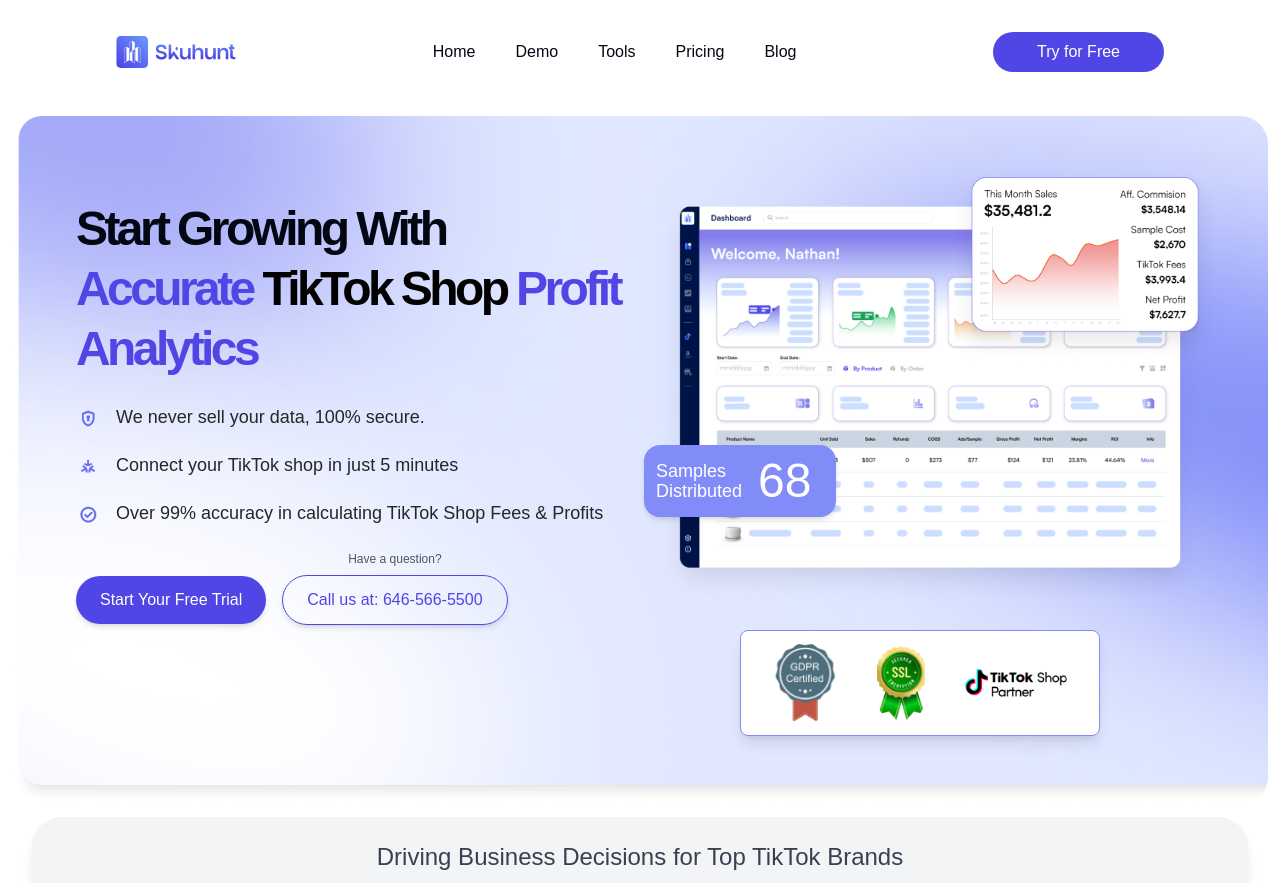
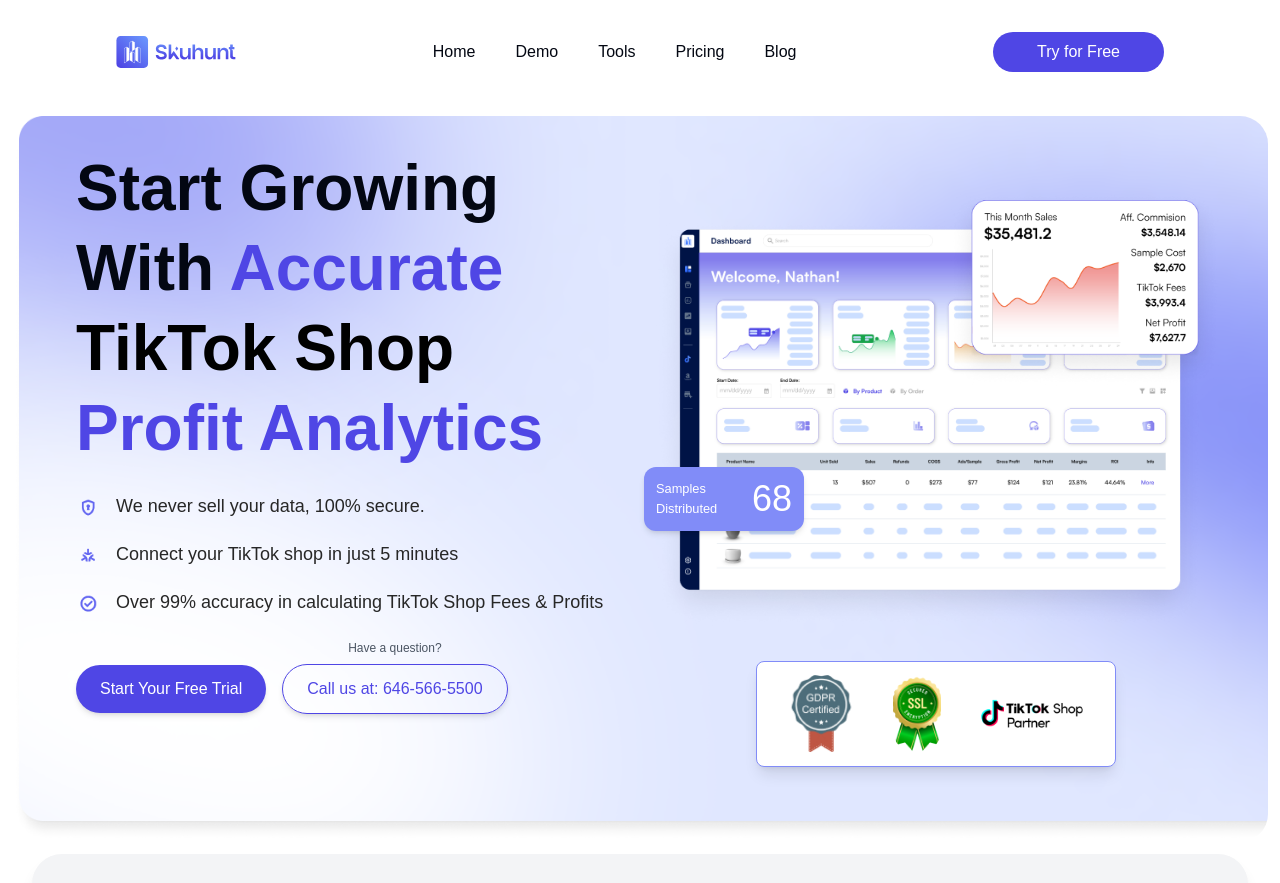
Before and after one commit to khursheedahmedd/SkuHUnt, a Next.js app: page / in a window 1280 px wide. Shown: the top 883 px of the page. Built offline with nearby package versions, Linux system fonts and the light colour scheme; a web font is replaced by a local one.

Commit message:
add readme and comments

```diff
--- a/src/app/component/CardComponent.tsx
+++ b/src/app/component/CardComponent.tsx
@@ -1,46 +1,3 @@
-// import React from "react";
-
-// const CardComponent: React.FC = () => {
-//   return (
-//     <div className="flex flex-col  items-center p-6 rounded-[30px] bg-gray-100 shadow-lg mx-auto w-full max-w-screen-2xl  sm:w-[85%]">
-//       {/* Logos Section */}
-//       <div className="text-center pb-6 text-gray-700 font-medium">
-//         <p className="text-xl sm:text-2xl">
-//           Driving Business Decisions for Top TikTok Brands
-//         </p>
-//       </div>
-
-//       {/* Logos Container */}
-//       <div className="max-w-full">
-//         <div className="flex md:flex-row md:px-4  flex-col items-center justify-center gap-6 sm:gap-12 md:gap-18 lg:gap-48 px-4 sm:px-8">
-//           <img
-//             src="/ENGISHT LOGO 1.svg"
-//             alt="Logo 1"
-//             className="h-28 w-28 sm:h-32 sm:w-32 md:h-32 md:w-32 lg:h-40 lg:w-40 md:m-18 object-contain max-w-full md:max-w-22"
-//           />
-//           <img
-//             src="/Group.svg"
-//             alt="Logo 2"
-//             className="h-28 w-28 sm:h-32 sm:w-32 md:h-32 md:w-32 lg:h-40 lg:w-40 object-contain max-w-full md:max-w-42"
-//           />
-//           <img
-//             src="/Asset 4 1.svg"
-//             alt="Logo 3"
-//             className="h-28 w-28 sm:h-32 sm:w-32 md:h-32 md:w-32 lg:h-40 lg:w-40 object-contain max-w-full md:max-w-32"
-//           />
-//           <img
-//             src="/plexo logo 1.svg"
-//             alt="Logo 4"
-//             className="h-28 w-28 sm:h-32 sm:w-32 md:h-32 md:w-32 lg:h-40 lg:w-40 object-contain md:mr-18 max-w-full md:max-w-32"
-//           />
-//         </div>
-//       </div>
-//     </div>
-//   );
-// };
-
-// export default CardComponent;
-
 import React from "react";
 
 const CardComponent: React.FC = () => {
@@ -48,6 +5,7 @@
     <div className="flex flex-col items-center p-6 rounded-[30px] bg-gray-100 shadow-lg mx-auto w-full max-w-screen-2xl sm:w-[95%]">
       {/* Logos Section */}
       <div className="text-center pb-6 text-gray-500 md:text-gray-700 font-medium">
+        {/* Section Title */}
         <p className="text-xl md:text-2xl">
           Driving Business Decisions for Top TikTok Brands
         </p>
@@ -55,11 +13,12 @@
 
       {/* Logos Container */}
       <div className="max-w-full">
-        <div className="flex md:flex-row md:px-4  flex-col items-center justify-center gap-12 sm:gap-12 md:gap-18 lg:gap-48 px-4 sm:px-8">
+        <div className="flex md:flex-row md:px-4 flex-col items-center justify-center gap-12 sm:gap-12 md:gap-18 lg:gap-48 px-4 sm:px-8">
+          {/* Individual Logos */}
           <img
             src="/ENGISHT LOGO 1.svg"
             alt="Logo 1"
-            className="h-auto w-[20%] pl-4 min-w-[100px] max-w-[150px] object-contain"
+            className="h-auto w-[20%] min-w-[100px] max-w-[150px] object-contain"
           />
           <img
             src="/Group.svg"
@@ -74,7 +33,7 @@
           <img
             src="/plexo logo 1.svg"
             alt="Logo 4"
-            className="h-auto w-[20%] min-w-[100px] pr-4 max-w-[150px] object-contain"
+            className="h-auto w-[20%] min-w-[100px] max-w-[150px] object-contain"
           />
         </div>
       </div>
--- a/src/app/component/Footer.tsx
+++ b/src/app/component/Footer.tsx
@@ -1,9 +1,12 @@
 import React from "react";
 
+{
+  /*Footer component */
+}
 const Footer: React.FC = () => {
   return (
     <footer
-      className="flex flex-col items-start  md:gap-24 gap-20 py-8 md:py-12 px-6 sm:px-12 lg:px-16 xl:px-24"
+      className="flex flex-col items-start  md:gap-24 gap-20 py-8 md:py-12 px-6 sm:px-12 lg:px-16 xl:px-24" //Footer background styling
       style={{
         borderRadius: "40px 40px 0px 0px",
         background: "linear-gradient(180deg, #6C9CFF 0%, #FCFCFC 100%)",
@@ -27,8 +30,10 @@
         >
           Let’s Sit & Talk
         </h2>
-
+        {/*Email section */}
+        {/*Email background and alignemnt adjustment */}
         <div className="flex flex-col sm:flex-row mb-8 items-start sm:items-center gap-4 w-full sm:w-auto sm:justify-between">
+          {/*Email Form styling */}
           <form className="flex flex-col w-full sm:w-auto justify-start sm:justify-center items-start sm:items-center">
             <div className="relative w-full">
               <input
--- a/src/app/component/Hero.css
+++ b/src/app/component/Hero.css
@@ -8,21 +8,8 @@
   }
 
   .responsive-container {
-    width: 12rem;
-    max-width: 500px;
-    bottom: 10rem;
-    /* text-size-adjust: 0.25rem; */
-    padding: 12px;
-    font-size: 5%;
-    left: -12px;
-
-  }
-}
-
-@media (min-width: 1024px) and (max-width: 1400px) {
-  .responsive-container {
-    width: 12rem;
-    max-width: 500px;
+    width: 9rem;
+    max-width: 300px;
     bottom: 10rem;
     /* text-size-adjust: 0.25rem; */
     padding: 12px;
@@ -30,6 +17,19 @@
     left: -12px;
   }
 }
+
+@media (min-width: 1024px) and (max-width: 1400px) {
+  .responsive-container {
+    width: 10rem;
+    max-width: 400px;
+    bottom: 10rem;
+    /* text-size-adjust: 0.25rem; */
+    padding: 12px;
+    font-size: 5%;
+    left: -12px;
+  }
+}
+
 @media (min-width: 1024px) and (max-width: 1300px) {
   .tiktok-container {
     width: 60%; /* Increase the size of the image */
@@ -54,3 +54,66 @@
     margin-top: -80%;
   }
 } */
+
+@media (min-width: 468px) and (max-width: 768px) {
+  .analysis-container {
+    width: 40%;
+    max-width: 500px;
+    /* bottom: 50%; */
+    /* text-size-adjust: 0.5rem; */
+    /* left: 30%; */
+  }
+  .image-size {
+    height: 30%;
+    width: 30%;
+  }
+}
+
+@media (min-width: 468px) and (max-width: 639px) {
+  .sm-tiktok-container {
+    width: 32%;
+    /* height: 20%; */
+    max-width: 700px;
+    bottom: 27%;
+    /* text-size-adjust: 0.5rem; */
+    /* left: 30%; */
+  }
+  .sm-image-size {
+    height: 26%;
+    width: 26%;
+  }
+}
+
+@media (min-width: 640px) and (max-width: 768px) {
+  .md-tiktok-container {
+    width: 28%;
+    max-width: 700px;
+    bottom: 23%;
+    /* max-height: 16%; */
+    /* text-size-adjust: 0.5rem; */
+    /* left: 30%; */
+  }
+  .md-image-size {
+    height: 30%;
+    width: 30%;
+  }
+}
+
+@media (min-width: 768px) and (max-width: 1024px) {
+  .lg-tiktok-container {
+    width: 35%;
+    max-width: 800px;
+    bottom: 28%;
+  }
+  .lg-image-size {
+    height: 27%;
+    width: 27%;
+  }
+  .lg-analysis-container {
+    width: 40%;
+    max-width: 500px;
+    /* bottom: 50%; */
+    /* text-size-adjust: 0.5rem; */
+    /* left: 30%; */
+  }
+}
--- a/src/app/component/Hero.tsx
+++ b/src/app/component/Hero.tsx
@@ -1,14 +1,18 @@
 import React from "react";
 import "./Hero.css";
 
+// Hero Component: Displays the main section with promotional content and call-to-action buttons
 const Hero: React.FC = () => {
   return (
     <div className="">
-      <section className="flex flex-col items-center bg-mobile-gradient md:bg-tablet-image p-10 bg-cover bg-no-repeat lg:bg-desktop-image rounded-[28px] md:p-20 lg:py-8 lg:px-16 mx-auto lg:max-w-[100rem] xl:max-w-[200rem]">
+      {/* Section Container: Includes background styles and layout settings */}
+      <section className="flex flex-col items-center bg-mobile-gradient sm:bg-tablet-image p-10 bg-cover bg-no-repeat lg:bg-desktop-image rounded-[28px] md:p-20 lg:py-8 lg:px-16 lg:max-w-[100rem] xl:max-w-[200rem]">
         {/* Text Section */}
-        <div className=" flex flex-col lg:flex-row items-center text-center lg:text-left w-full lg:gap-8">
+        <div className="flex flex-col lg:flex-row items-center text-center lg:text-left w-full lg:gap-8">
+          {/* Left Column: Text and Call-to-Actions */}
           <div className="flex flex-col lg:items-start w-full lg:w-1/2 space-y-6">
-            <p className="text-3xl text-wrap lg:text-[3.0rem] md:text-[3rem] font-bold font-satoshi leading-tight lg:tracking-[-3.6px] capitalize  mb-2 lg:mb-0">
+            {/* Main Heading */}
+            <p className="text-3xl text-wrap lg:text-[4.0rem] md:text-[3rem] font-bold leading-tight mb-2 lg:mb-0">
               <span className="text-gray-950 lg:space-x-4">
                 Start Growing With{" "}
               </span>
@@ -18,17 +22,21 @@
                 Profit Analytics
               </span>
             </p>
+
+            {/* Feature Descriptions */}
             <div className="text-sm text-[#272727] space-y-5">
+              {/* Feature 1 */}
               <div className="flex items-start space-x-4 text-left rounded-xl">
                 <img
                   src="/secure-icon.png"
                   alt="Shield Icon"
-                  className="w-6 h-6 mt-1" /* Adjust width and height as needed */
+                  className="w-6 h-6 mt-1"
                 />
                 <p className="font-satoshi text-lg leading-7">
                   We never sell your data, 100% secure.
                 </p>
               </div>
+              {/* Feature 2 */}
               <div className="flex items-start space-x-4 text-left">
                 <img
                   src="/connect-icon.png"
@@ -39,6 +47,7 @@
                   Connect your TikTok shop in just 5 minutes
                 </p>
               </div>
+              {/* Feature 3 */}
               <div className="flex text-left items-start space-x-4">
                 <img
                   src="/acuurate-icon.png"
@@ -51,10 +60,13 @@
               </div>
             </div>
 
+            {/* Call-to-Action Buttons */}
             <div className="flex flex-col md:flex-row items-center md:items-center md:space-x-4 space-y-4 md:space-y-0 w-full ">
+              {/* Free Trial Button */}
               <button className="bg-indigo-600 text-white py-3 px-6 rounded-full shadow-md hover:bg-indigo-500 transition md:mt-6 duration-300 w-full sm:w-3/4 md:w-auto">
                 Start Your Free Trial
               </button>
+              {/* Contact Section */}
               <div className="flex flex-col items-center md:mt-8 w-full sm:w-3/4 md:w-auto ">
                 <p className="text-gray-600 mb-2 font-satoshi text-xs hidden md:block">
                   Have a question?
@@ -66,53 +78,57 @@
             </div>
           </div>
 
-          {/* Image Section */}
-          <div className="relative w-full md:w-1/2 mt-11 md:mt-[3rem] flex justify-center items-center">
+          {/* Right Column: Image Section */}
+          <div className="relative w-full lg:w-1/2 mt-11 lg:mt-[3rem] flex justify-center items-center">
+            {/* Dashboard Analytics Image */}
             <div className="relative w-full max-w-[82rem] mx-auto md:mx-0">
               <img
                 src="/DashBord.png"
                 alt="Dashboard Analytics"
                 className="object-cover rounded-lg w-full "
               />
-              <div className="relative max-w-[13rem] responsive-container lg:flex flex-row mx-0 gap-4 items-center md:bottom-20 lg:bottom-[19rem]  left-18 right-auto bg-indigo-400 text-white py-5 px-6 rounded-2xl hidden shadow-md">
-                <div className="font-satoshi  text-[18px] font-medium leading-[20px] space-y-2">
+              {/* Small Info Card */}
+              <div className="relative responsive-container max-w-[170px] lg:flex flex-row mx-0 gap-4 items-center justify-between md:bottom-20 lg:bottom-[19rem]  left-18 right-auto bg-indigo-400 text-white py-5 px-6 rounded-xl hidden shadow-md">
+                <div className="text-[0.8rem] font-medium leading-[20px] space-y-2">
                   Samples <br />
                   Distributed
                 </div>
-                <div className="text-5xl font-satoshi"> 68</div>
+                <div className="text-4xl">68</div>
               </div>
-              <div className="absolute responsive-image tiktok mt-[-5rem] right-[-18px] object-cover rounded-lg w-[7rem] lg:hidden block ">
-                <div className="absolute right-2  w-full mt-8 sm:w-auto flex  justify-center border border-indigo-200 sm:justify-end bg-white rounded-lg shadow-lg  items-center  space-x-2 py-3 px-2">
-                  {/* Footer Images (Cards) for md and sm*/}
+              {/* Small Icons Row */}
+              <div className="absolute lg-tiktok-container sm-tiktok-container md-tiktok-container responsive-image tiktok mt-[-5rem] right-[-18px] object-cover rounded-lg w-[8rem] lg:hidden block ">
+                <div className="absolute right-2 mt-8 w-full flex justify-center border border-indigo-200 sm:justify-end bg-white rounded-lg shadow-lg items-center space-x-2 py-3 px-0 sm:px-2">
+                  {/* Footer Images (Cards) for md and sm */}
                   <img
                     src="/GDPR FRAME.png"
                     alt="Footer Image 1"
-                    className="h-5 w-5 object-cover rounded-full shadow-small"
+                    className="sm:h-8 h-6 sm:w-8 sm-image-size lg-image-size md-image-size  w-6 md:h-12 md:w-12 object-cover rounded-full shadow-small"
                   />
                   <img
                     src="/SSL frame.png"
                     alt="Footer Image 2"
-                    className="h-5 w-5 object-cover rounded-full shadow-small "
+                    className=" h-6 w-6 sm:h-8 sm:w-8 sm-image-size lg-image-size md-image-size  md:h-12 md:w-12 object-cover rounded-full shadow-small "
                   />
                   <img
                     src="/Tiktok frame.png"
                     alt="Footer Image 3"
-                    className="h-5 w-9 object-cover rounded-full shadow-small "
+                    className=" h-6 w-12 sm:h-8 sm:w-16 sm-image-size lg-image-size md-image-size  md:h-12 md:w-18 object-cover rounded-full shadow-small "
                   />
                 </div>
               </div>
             </div>
+            {/* Sales Analytics Image */}
             <img
               src="/sales.png"
               alt="Sales Analytics"
-              className="absolute responsive-image top-[-28px] right-[-18px] object-cover rounded-lg md:max-w-[8rem] lg:max-w-[21rem]  max-w-32"
+              className="absolute responsive-image analysis-container lg-analysis-container top-[-28px] right-[-18px] object-cover rounded-lg md:max-w-[16rem] lg:max-w-[20rem] max-w-36"
             />
           </div>
         </div>
 
         {/* Footer Section */}
-        <div className="relative lg:flex justify-center md:justify-end items-center tiktok-container pb-24 w-full hidden ">
-          <div className="absolute right-0 sm:right-32 w-full md:hidden lg:flex mt-3 sm:w-auto flex justify-center border border-indigo-400 sm:justify-end bg-white rounded-lg shadow-lg  items-center  space-x-10 py-3 px-8 object-cover">
+        <div className="relative lg:flex justify-center md:justify-end items-center tiktok-container pb-24 lg:w-3/4 xl:w-full hidden ">
+          <div className="absolute right-0 sm:right-24 xl:right-28 w-full md:hidden lg:flex mt-3 lg:mt-0 sm:w-auto flex justify-center border border-indigo-400 sm:justify-end bg-white rounded-lg shadow-lg  items-center  space-x-10 py-3 px-8 object-cover">
             {/* Footer Images (Cards) */}
             <img
               src="/GDPR FRAME.png"
--- a/src/app/component/Navbar.tsx
+++ b/src/app/component/Navbar.tsx
@@ -100,7 +100,7 @@
             />
           </svg>
         </button>
-
+        {/*for mobile devices */}
         <span className="hover:text-indigo-600 transition duration-200 cursor-pointer">
           Home
         </span>
--- a/src/app/component/Plan.tsx
+++ b/src/app/component/Plan.tsx
@@ -1,5 +1,8 @@
 import React, { useState } from "react";
 
+{
+  /* this object include all the data that will be include in plan boxes */
+}
 const plans = [
   {
     name: "Starter",
@@ -60,9 +63,16 @@
   },
 ];
 
+{
+  /* Choose Your plan component */
+}
+
 const ChooseYourPlan = () => {
   const [isMonthly, setIsMonthly] = useState(true);
 
+  {
+    /*This will change the plan from yearly to monthly and vice versa */
+  }
   const toggleDuration = () => {
     setIsMonthly(!isMonthly);
   };
@@ -100,16 +110,19 @@
         </div>
       </div>
 
-      <div className="grid grid-cols-1 sm:grid-cols-2 lg:grid-cols-4 xl:grid-cols-4 md:gap-2 gap-6 place-items-center items-center mt-10 px-2 md:px-2 xl:px-8">
+      {/* Plan Boxes */}
+      {/* This will display the plan boxes by maping on plan object data */}
+      <div className="grid grid-cols-1 sm:grid-cols-2 lg:grid-cols-4 xl:grid-cols-4 w-full md:gap-2 gap-6 place-items-center items-center mt-10 px-2 md:px-2 xl:px-8">
         {plans.map((plan, index) => (
           <div
             key={index}
-            className={`rounded-xl p-6 lg:max-w-96 sm:max-w-96 border border-indigo-200 transition-transform duration-300 transform ${
+            className={`rounded-xl p-6 lg:max-w-96 max-w-[30rem] w-full border border-indigo-200 transition-transform duration-300 transform ${
               plan.isHighlighted
-                ? "bg-indigo-400 border-indigo-700 scale-105"
+                ? "bg-indigo-400 border-indigo-700 scale-100 md:ml-7 md:mr-8"
                 : "bg-white"
             }`}
           >
+            {/* Plan Name */}
             <h3
               className={`text-xl font-semibold ${
                 plan.isHighlighted ? "text-white" : "text-gray-800"
@@ -117,7 +130,7 @@
             >
               {plan.name}
             </h3>
-
+            {/* Plan price  */}
             <div className="mt-4">
               <span
                 className="font-bold text-6xl md:text-6xl xl:text-7xl"
@@ -141,6 +154,8 @@
                 {isMonthly ? "Per Month" : "Per Year"}
               </span>
             </div>
+
+            {/* Plan Description */}
             <p
               className={`mt-4 ${
                 plan.isHighlighted ? "text-white" : "text-gray-700"
--- a/src/app/component/ThreeCardSection.tsx
+++ b/src/app/component/ThreeCardSection.tsx
@@ -1,5 +1,8 @@
 import React from "react";
 
+{
+  /* Thre stpes component */
+}
 const ThreeCardSection: React.FC = () => {
   return (
     <section className="w-full px-4 md:py-8 py-4 flex flex-col items-center gap-8">
```
Also changed, not shown: src/app/component/Calculator.tsx (+7 -0 lines), src/app/component/Testimonials.tsx (+7 -3 lines), src/app/component/ZigZagSection.tsx (+6 -3 lines), src/app/component/faqs.tsx (+22 -1 lines), src/app/page.tsx (+8 -2 lines), 1 other file (tests, documents, lock files or other folders).
